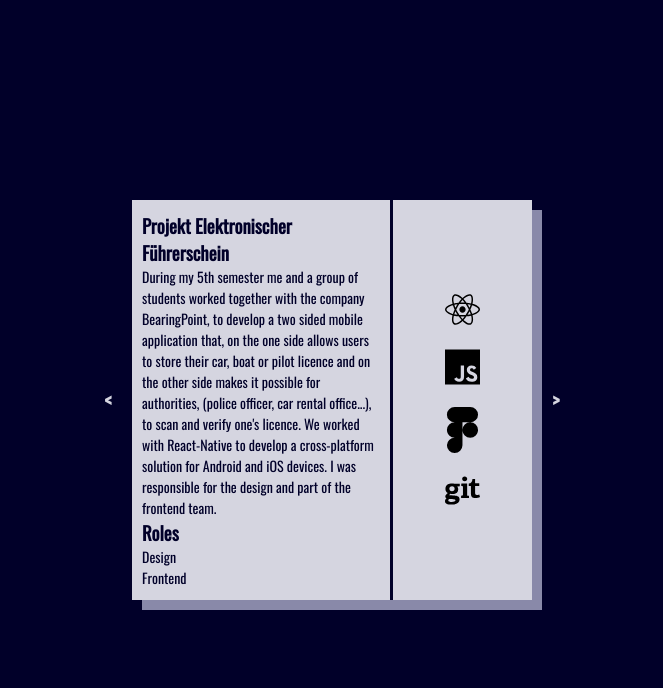
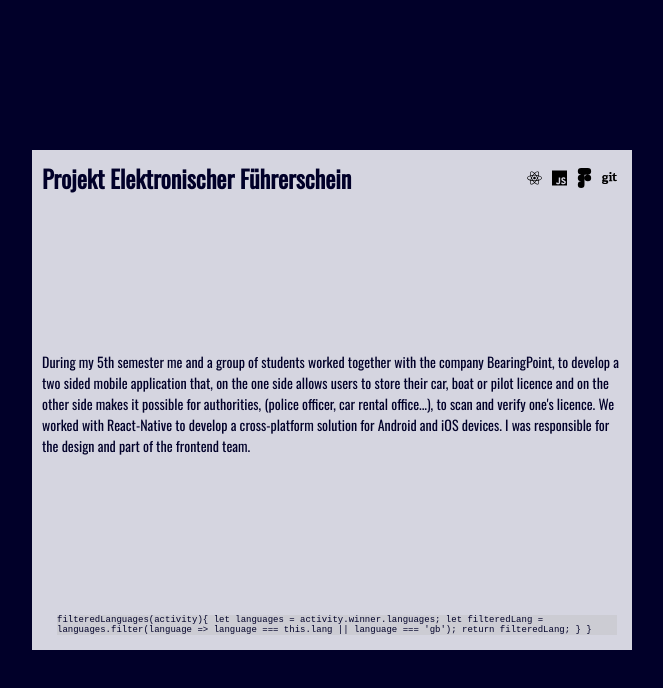
Before and after one commit to ReyAlite/my-website, a React app: page / in a window 1280 px wide. Both pictures are taken after a click on the element 640 px from the left and 2000 px from the top of the page. Shown: the part 1600-2288 px from the top of the page, without its empty margins (308-971 px from the left). Built offline with nearby package versions, Linux system fonts and the light colour scheme.

Commit message:
add new overlay

```diff
--- a/src/components/Card.js
+++ b/src/components/Card.js
@@ -3,6 +3,7 @@ import '../css/card.css';
 
 const Card = (props) => {
     const card = props.card;
+
     const roles = card.roles.map((role) => {
         return (
             <p className="cardRole" key={role + "-key"}>{role}</p>
@@ -19,7 +20,7 @@ const Card = (props) => {
             <div className="card-main">
                 <div className="card-main-txt">
                     <h3>{card.title}</h3>
-                    <p className="cardText">{card.intro}</p>
+                    <p className="cardText">{card.txt}</p>
                 </div>
                 <div className="card-main-roles">
                     <h3>Roles</h3>
--- /dev/null
+++ b/src/components/DetailedCard.js
@@ -0,0 +1,51 @@
+import React from 'react';
+import '../css/detailedCard.css'
+
+const DetailedCard = (props) => {
+    const card = props.card
+    console.log(card.img.length)
+    const icons = card.icons.map((icon, i) => {
+        let iconTxt = (icon.slice(icon.lastIndexOf('/'), icon.indexOf('-'))).substring(1);
+        return (
+            <img key={iconTxt + "-key"} className={iconTxt + "-icon"} src={icon} alt="icon"></img>
+        );
+    });
+    function getImage(i) {
+        if (card.img.length !== 0) {
+            return (
+                <img key={String(card.img)} className={i + "-img"} src={card.img} alt="gif"></img>
+            )
+        } else {
+            return (
+                <span></span>
+            );
+        }
+    }
+    const codeSnippet = `
+    filteredLanguages(activity){
+        let languages = activity.winner.languages;
+        let filteredLang = languages.filter(language => language === this.lang || language === 'gb');
+        return filteredLang;
+         }
+     }
+    `
+    return (
+        <div className="detailedCard">
+            <div className="detailedCard-head">
+                <h2 className="detailedCard-title">{card.title}</h2>
+                <div className="detailedCard-img-container">
+                    {icons}
+                </div>
+            </div>
+            <div className="detailedCard-main">
+                {card.txt}
+            </div>
+            <div className="detailedCard-footer">
+                {getImage(0)}
+                <span>{codeSnippet}</span>
+            </div>
+        </div>
+    );
+}
+
+export default DetailedCard;
--- a/src/components/Intro.js
+++ b/src/components/Intro.js
@@ -8,7 +8,7 @@ function Intro() {
   const phrases = {
     head: 'This is my portfolio.',
     intro: 'I&apos;m currently a student at HTW-Berlin, trying to learn more about Computer Science.',
-    main: 'I like web development, design and sometimes I make music.'
+    main: 'I like web development, user-centered design and sometimes I make music.'
 
   }
   const [visibility, setVisibility] = useState(false);
--- a/src/components/Projects.js
+++ b/src/components/Projects.js
@@ -3,11 +3,13 @@ import { CSSTransition, TransitionGroup } from 'react-transition-group';
 import linkedInIcon from '../assets/linkedin-brands.svg'
 import data from '../data/data.js';
 import Card from '../components/Card';
+import DetailedCard from './DetailedCard';
+
 import '../css/projects.css'
 
 
 function Project() {
-    // const [visibility, setVisibilty] = useState(true);
+    const [visibility, setVisibility] = useState(false);
     const [currentCard, setCurrentCard] = useState(data.properties[0]);
     function nextCard() {
         let i = data.properties.indexOf(currentCard);
@@ -32,7 +34,7 @@ function Project() {
         <div className="project-wrapper">
             <div className="section-wrapper">
                 <button className="btn" onClick={() => previousCard()}>&#60;</button>
-                <div className="projectSlider">
+                <div className="projectSlider" onClick={() => setVisibility(!visibility)}>
                     <TransitionGroup component={null}>
                         <CSSTransition
                             key={currentCard.id}
@@ -43,6 +45,11 @@ function Project() {
                         </CSSTransition>
                     </TransitionGroup>
                 </div>
+                {visibility ? (
+                    <div className="detailedCard-wrapper" onClick={() => setVisibility(!visibility)}>
+                        <DetailedCard card={currentCard}></DetailedCard>
+                    </div>
+                ) : (<span></span>)}
                 <button className="btn" onClick={() => nextCard()}>&#62;</button>
             </div>
             <footer>
--- a/src/css/card.css
+++ b/src/css/card.css
@@ -4,7 +4,6 @@
     width: 400px;
     height: 400px;
     display: flex;
-    overflow: hidden;
     transition: all .2s ease-in-out;
     -webkit-box-shadow: 10px 10px 0px 0px rgba(137, 137, 169, 1);
     -moz-box-shadow: 10px 10px 0px 0px rgba(137, 137, 169, 1);
--- /dev/null
+++ b/src/css/detailedCard.css
@@ -0,0 +1,44 @@
+.detailedCard{
+    display: flex;
+    padding: 10px;
+    flex-direction: column;
+    justify-content: space-between;
+    height: 100%;
+}
+.detailedCard-head {
+    display: flex;
+    justify-content: space-between;
+    align-content: center;
+}
+
+.detailedCard-img-container  {
+    display: flex;
+}
+
+.detailedCard-img-container img {
+    width: 15px;
+    margin-left: 5px;
+    margin-right: 5px;
+}
+
+.detailedCard-main {
+    font-size: 14px;
+}
+
+.detailedCard-footer{
+    display: flex;
+    align-items: center;
+}
+
+.detailedCard-footer img{
+    flex: 2;
+    width: 350px;
+    height: 250px;
+}
+
+.detailedCard-footer span{
+    font-family: 'Courier New', Courier, monospace;
+    font-size: 9px;
+    background-color: rgba(198, 198, 204, 0.6);
+    margin: 5px;
+}
--- a/src/css/index.css
+++ b/src/css/index.css
@@ -22,15 +22,28 @@ body{
   margin: auto;
 }
 .scroll-btn {
-  background: transparent;
-  border: none;
-  color: #D5D5E0;
+  background: #D5D5E0;
+  border-radius: 50%;
+  width: 20px;
+  height: 20px;
+  border-width: 0;
+  color: #010029;
   display: block;
   margin-left: auto;
   margin-right: auto;
   transition: all 0.5s ease-in-out;
-  font-size: 18px;
-  font-weight: bold;
+  font-size: 14px;
+  animation: come-in 2s ease;
+}
+@keyframes come-in{
+  0% {
+    opacity: 0;
+    z-index: -9999;
+  }
+  100% {
+    opacity: 1;
+    z-index: 1;
+  }
 }
 .background-wrapper .scroll-btn{
   color: #010029;
--- a/src/css/projects.css
+++ b/src/css/projects.css
@@ -38,6 +38,27 @@
     opacity: 0;
 }
 
+/*DETAILED CARD*/
+.detailedCard-wrapper{
+    width: 600px;
+    height: 500px;
+    background-color: #D5D5E0;
+    color: #010029;
+    position: absolute;
+    animation: slide-up 0.4s ease-in-out;
+}
+
+@keyframes slide-up {
+    0% {
+        opacity: 0;
+        transform: translateY(-20px);
+    }
+    100% {
+        opacity: 1;
+        transform: translateY(0);
+    }
+}
+
 /*Footer*/
 
 footer {
@@ -74,4 +95,7 @@ footer img:hover {
     .project-wrapper .section-wrapper {
         flex-direction: row;
     }
+    .detailedCard-wrapper{
+        display: none;
+    }
 }
--- a/src/data/data.js
+++ b/src/data/data.js
@@ -8,45 +8,46 @@ import gitIcon from '../assets/git-brands.svg';
 import figmaIcon from '../assets/figma-brands.svg';
 import pythonIcon from '../assets/python-brands.svg';
 import swiftIcon from '../assets/swift-brands.svg';
-import sassIcon from '../assets/sass-brands.svg'
+import sassIcon from '../assets/sass-brands.svg';
+import langcount from '../assets/lang-count.gif';
 
 const data = {
     "properties": [
         {
             "id": 0,
             "title": "Projekt Elektronischer Führerschein",
-            "intro":
+            "txt":
             `During my 5th semester me and a group of students worked together with the company BearingPoint, to develop a two sided mobile application that,
             on the one side allows users to store their car, boat or pilot licence and on the other side makes it possible for authorities,
             (police officer, car rental office...), to scan and verify one's licence.
             We worked with React-Native to develop a cross-platform solution for Android and iOS devices.
             I was responsible for the design and part of the frontend team.`,
-            "image": "",
+            "img": "",
             "roles": ["Design", "Frontend"],
             "icons": [reactIcon, jsIcon, figmaIcon, gitIcon]
         },
         {
             "id": 1,
             "title": "Frontend Internship",
-            "intro":
+            "txt":
             `As part of my study I spent five months abroad working for TourScanner, a StartUp based in the heart of Lisbon.
             During that time I was able to gain experience in a real working and fast paced StartUp environment.
             I worked on features and issues of the website, improving user experience and the StartUp’s web appearance.
             We used gitLab for version control and also to communicate tickets and issues. I had the flexibility to work both
             from home or the office.`,
-            "image": "",
+            "img": [langcount],
             "roles": ["Frontend", "Testing"],
             "icons": [vueIcon, jsIcon, sassIcon, gitIcon]
         },
         {
             "id": 2,
             "title": "University Courses",
-            "intro":
+            "txt":
             `During my time at university I was able to gain a basic but a wide range of knowledge about different technologies.
             I have worked on software as well as web projects, and I was introduced to multiple programming languages.
             I have visited courses about Web Development, Visual Computing, iOS Development and digital Media.
             I have gathered valuable knowledge about Computer Science in general.`,
-            "image": "",
+            "img": "",
             "roles": ["Student"],
             "icons": [javaIcon, swiftIcon, pythonIcon, htmlIcon, cssIcon]
         },
```
Also changed, not shown: src/assets/ts-flags.png (added), src/assets/ts-footer.jpg (added), 1 other file.
